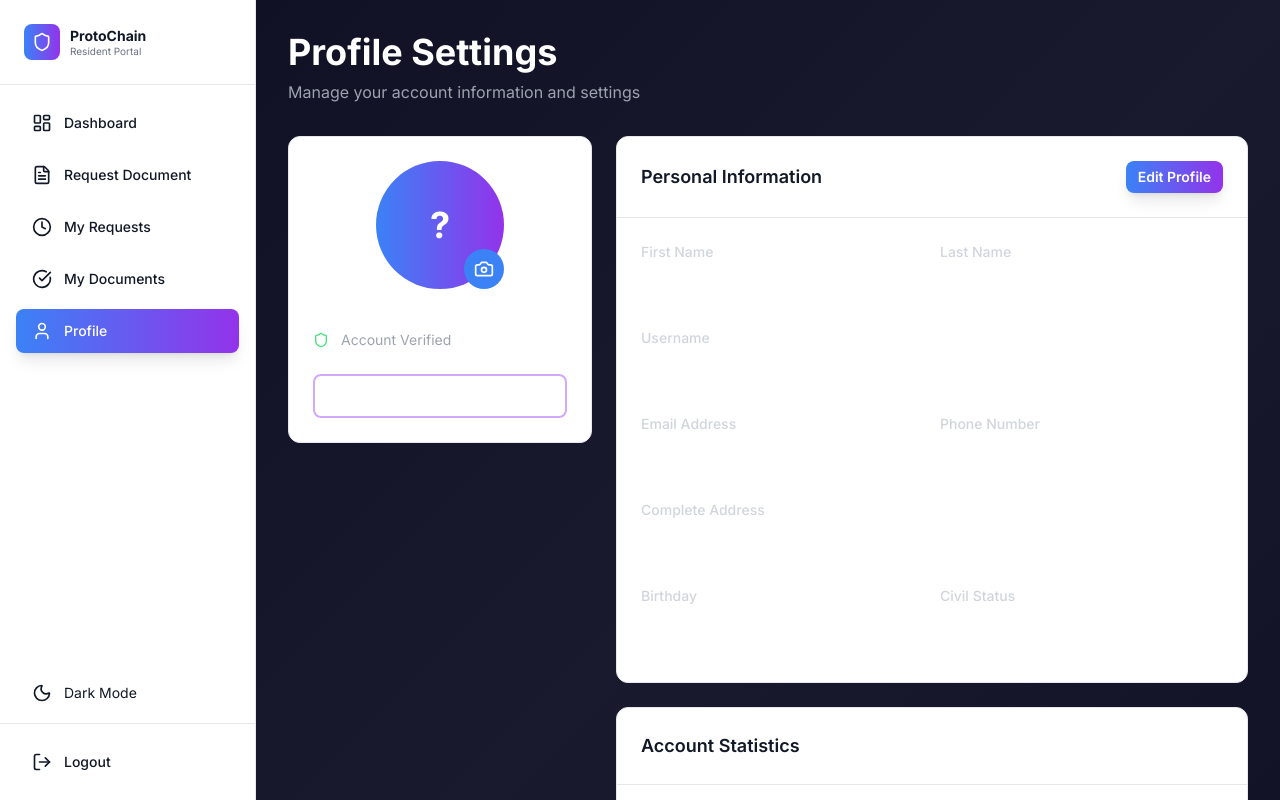
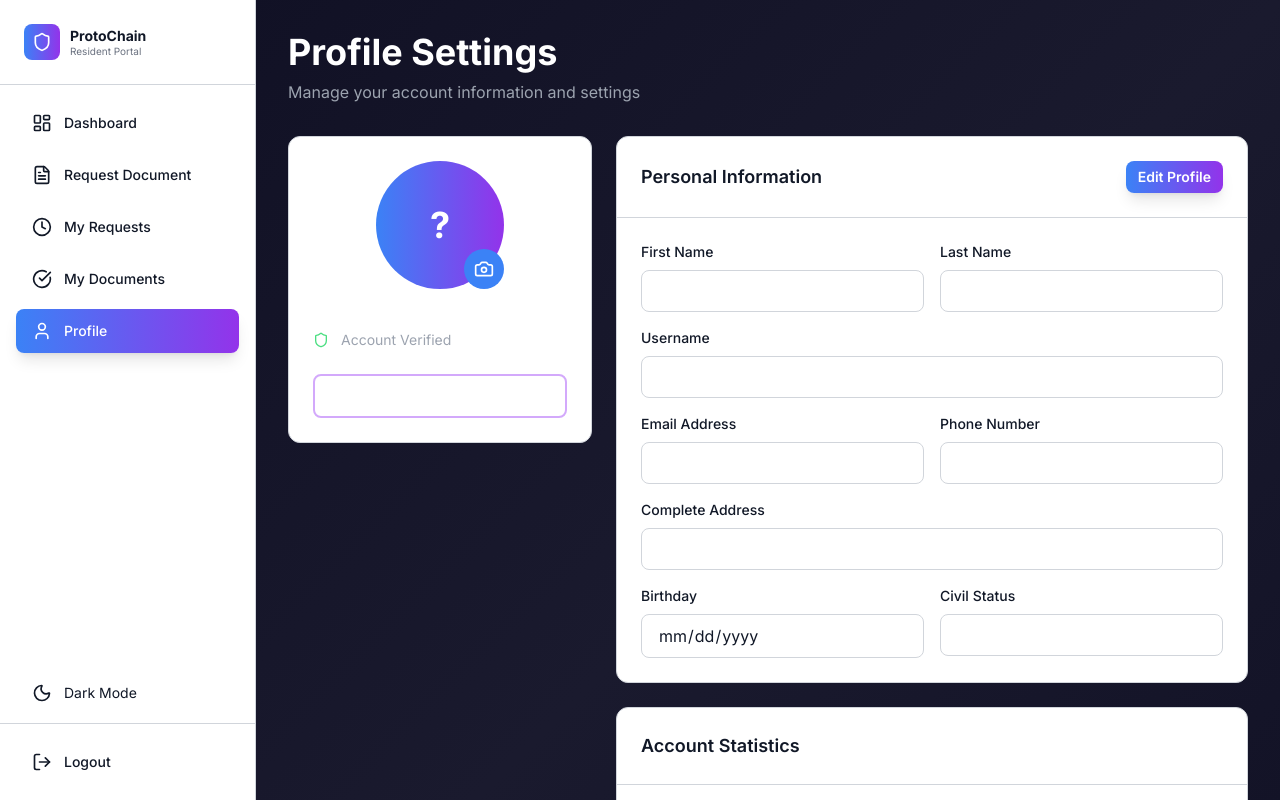
Before and after one commit to KimmelDevs/protochain, a Next.js app: page /profile in a window 1280 px wide. Shown: the top 800 px of the page. Built offline with nearby package versions, Linux system fonts and the light colour scheme; no server answers.

Commit message:
made borders a little dark

```diff
--- a/src/app/(resident)/my-documents/page.tsx
+++ b/src/app/(resident)/my-documents/page.tsx
@@ -117,7 +117,7 @@ export default function MyDocumentsPage() {
             { label: 'With File', value: documents.filter(d => d.file_url).length, icon: <FileText className="w-8 h-8 text-blue-400" /> },
             { label: 'Document Types', value: new Set(documents.map(d => d.type)).size, icon: <FileText className="w-8 h-8 text-purple-400" /> },
           ].map(s => (
-            <div key={s.label} className="bg-white/5 dark:bg-white/10 border border-gray-200 dark:border-white/10 rounded-xl p-4 transition-colors duration-300">
+            <div key={s.label} className="bg-white/5 dark:bg-white/10 border border-gray-300 dark:border-white/10 rounded-xl p-4 transition-colors duration-300">
               <div className="flex items-center justify-between">
                 <div>
                   <div className="text-2xl font-bold text-gray-900 dark:text-white">{s.value}</div>
@@ -133,7 +133,7 @@ export default function MyDocumentsPage() {
         {documents.length > 0 && (
           <motion.div
             initial={{ opacity: 0, y: 20 }} animate={{ opacity: 1, y: 0 }} transition={{ delay: 0.2 }}
-            className="bg-white/5 dark:bg-white/10 border border-gray-200 dark:border-white/10 rounded-xl p-6 mb-6 transition-colors duration-300"
+            className="bg-white/5 dark:bg-white/10 border border-gray-300 dark:border-white/10 rounded-xl p-6 mb-6 transition-colors duration-300"
           >
             <div className="grid grid-cols-1 md:grid-cols-2 gap-4">
               <div className="relative">
@@ -161,7 +161,7 @@ export default function MyDocumentsPage() {
         >
           {documents.length === 0 && (
             <div className="col-span-full">
-              <div className="bg-white/5 dark:bg-white/10 border border-gray-200 dark:border-white/10 rounded-xl p-12 text-center transition-colors duration-300">
+              <div className="bg-white/5 dark:bg-white/10 border border-gray-300 dark:border-white/10 rounded-xl p-12 text-center transition-colors duration-300">
                 <div className="w-20 h-20 bg-white/5 dark:bg-white/10 rounded-full flex items-center justify-center mx-auto mb-6">
                   <FileText className="w-10 h-10 text-gray-500 dark:text-gray-400" />
                 </div>
@@ -179,7 +179,7 @@ export default function MyDocumentsPage() {
 
           {documents.length > 0 && filtered.length === 0 && (
             <div className="col-span-full">
-              <div className="bg-white/5 dark:bg-white/10 border border-gray-200 dark:border-white/10 rounded-xl p-12 text-center transition-colors duration-300">
+              <div className="bg-white/5 dark:bg-white/10 border border-gray-300 dark:border-white/10 rounded-xl p-12 text-center transition-colors duration-300">
                 <Search className="w-10 h-10 text-gray-500 dark:text-gray-400 mx-auto mb-4" />
                 <h3 className="text-lg font-semibold text-gray-900 dark:text-white mb-2">No Results Found</h3>
                 <button
@@ -195,7 +195,7 @@ export default function MyDocumentsPage() {
           {filtered.map((doc) => (
             <div
               key={doc.id}
-              className="bg-white/5 dark:bg-white/10 border border-gray-200 dark:border-white/10 rounded-xl p-6 hover:border-blue-500/30 transition-all transition-colors duration-300 group"
+              className="bg-white/5 dark:bg-white/10 border border-gray-300 dark:border-white/10 rounded-xl p-6 hover:border-blue-500/30 transition-all transition-colors duration-300 group"
             >
               <div className="w-12 h-12 bg-gradient-to-r from-blue-500 to-purple-600 rounded-lg flex items-center justify-center mb-4 group-hover:scale-105 transition-transform">
                 <FileText className="w-6 h-6 text-white" />
--- a/src/app/components/layout/sidebar.tsx
+++ b/src/app/components/layout/sidebar.tsx
@@ -48,10 +48,10 @@ export default function Sidebar() {
   }, [darkMode]);
 
   return (
-    <aside className="w-64 h-screen bg-white dark:bg-[#0f0f23] border-r border-gray-200 dark:border-white/10 flex flex-col sticky top-0">
+    <aside className="w-64 h-screen bg-white dark:bg-[#0f0f23] border-r border-gray-300 dark:border-white/10 flex flex-col sticky top-0">
 
       {/* Logo */}
-      <div className="p-6 border-b border-gray-200 dark:border-white/10 flex-shrink-0">
+      <div className="p-6 border-b border-gray-300 dark:border-white/10 flex-shrink-0">
         <Link href="/" className="flex items-center gap-2.5">
           <div className="w-9 h-9 rounded-lg bg-gradient-to-r from-blue-500 to-purple-600 flex items-center justify-center">
             <Shield className="w-5 h-5 text-white" />
@@ -118,7 +118,7 @@ export default function Sidebar() {
       </div>
 
       {/* Logout */}
-      <div className="p-4 border-t border-gray-200 dark:border-white/10 flex-shrink-0">
+      <div className="p-4 border-t border-gray-300 dark:border-white/10 flex-shrink-0">
         <button
           onClick={() => {
             window.location.href = '/login';
--- a/src/app/components/ui/Card.tsx
+++ b/src/app/components/ui/Card.tsx
@@ -10,7 +10,7 @@ export function Card({ children, className = '', hover = false }: CardProps) {
   return (
     <div
       className={`
-        rounded-xl bg-white dark:bg-white/5 border border-gray-200 dark:border-white/10 backdrop-blur-sm
+        rounded-xl bg-white dark:bg-white/5 border border-gray-300 dark:border-white/10 backdrop-blur-sm
         transition-colors duration-300
         ${hover ? 'hover:border-purple-500/50 hover:shadow-lg hover:shadow-purple-500/20 transition-all duration-300' : ''}
         ${className}
@@ -28,7 +28,7 @@ interface CardHeaderProps {
 
 export function CardHeader({ children, className = '' }: CardHeaderProps) {
   return (
-    <div className={`p-6 border-b border-gray-200 dark:border-white/10 transition-colors duration-300 ${className}`}>
+    <div className={`p-6 border-b border-gray-300 dark:border-white/10 transition-colors duration-300 ${className}`}>
       {children}
     </div>
   );
@@ -67,7 +67,7 @@ interface CardFooterProps {
 
 export function CardFooter({ children, className = '' }: CardFooterProps) {
   return (
-    <div className={`p-6 border-t border-gray-200 dark:border-white/10 transition-colors duration-300 ${className}`}>
+    <div className={`p-6 border-t border-gray-300 dark:border-white/10 transition-colors duration-300 ${className}`}>
       {children}
     </div>
   );
--- a/src/app/components/ui/Input.tsx
+++ b/src/app/components/ui/Input.tsx
@@ -1,3 +1,4 @@
+'use client';
 import React from 'react';
 
 interface InputProps extends React.InputHTMLAttributes<HTMLInputElement> {
@@ -8,26 +9,34 @@ interface InputProps extends React.InputHTMLAttributes<HTMLInputElement> {
 export default function Input({ label, error, className = '', ...props }: InputProps) {
   return (
     <div className="w-full">
+
+      {/* Label */}
       {label && (
-        <label className="block text-sm font-medium text-gray-300 mb-2">
+        <label className="block text-sm font-medium mb-2 text-gray-900 dark:text-gray-300 transition-colors">
           {label}
         </label>
       )}
+
+      {/* Input */}
       <input
         className={`
           w-full px-4 py-2 rounded-lg
-          bg-white/5 border border-white/10
-          text-white placeholder-gray-500
-          focus:outline-none focus:ring-2 focus:ring-purple-500 focus:border-transparent
+          bg-white border border-gray-300 text-gray-900
+          placeholder-gray-500
+          dark:bg-[#1a1a2e] dark:border-white/10 dark:text-white dark:placeholder-gray-400
+          focus:outline-none focus:ring-2 focus:ring-purple-500 focus:border-purple-500
           transition-all duration-200
-          ${error ? 'border-red-500 focus:ring-red-500' : ''}
+          ${error ? 'border-red-500 focus:ring-red-500 focus:border-red-500' : ''}
           ${className}
         `}
         {...props}
       />
+
+      {/* Error */}
       {error && (
-        <p className="mt-1 text-sm text-red-400">{error}</p>
+        <p className="mt-1 text-sm text-red-500">{error}</p>
       )}
+
     </div>
   );
 }
--- a/src/app/components/ui/Select.tsx
+++ b/src/app/components/ui/Select.tsx
@@ -30,7 +30,7 @@ export default function Select({
         {...props}
         className={`
           w-full px-4 py-2 pr-10 rounded-lg appearance-none
-          bg-white text-gray-900 border border-gray-200
+          bg-white text-gray-900 border border-gray-300
           dark:bg-[#1a1a2e] dark:text-white dark:border-white/10
           focus:outline-none focus:ring-2 focus:ring-purple-500 focus:border-purple-500
           transition-colors duration-200
--- a/src/app/components/ui/Table.tsx
+++ b/src/app/components/ui/Table.tsx
@@ -8,7 +8,7 @@ interface TableProps {
 export function Table({ children, className = '' }: TableProps) {
   return (
     <div className="overflow-x-auto">
-      <table className={`w-full border border-gray-200 dark:border-white/10 transition-colors duration-300 ${className}`}>
+      <table className={`w-full border border-gray-300 dark:border-white/10 transition-colors duration-300 ${className}`}>
         {children}
       </table>
     </div>
@@ -22,7 +22,7 @@ interface TableHeaderProps {
 
 export function TableHeader({ children, className = '' }: TableHeaderProps) {
   return (
-    <thead className={`border-b border-gray-200 dark:border-white/10 transition-colors duration-300 ${className}`}>
+    <thead className={`border-b border-gray-300 dark:border-white/10 transition-colors duration-300 ${className}`}>
       {children}
     </thead>
   );
@@ -51,7 +51,7 @@ export function TableRow({ children, className = '', hover = true }: TableRowPro
   return (
     <tr
       className={`
-        border-b border-gray-200 dark:border-white/10 transition-colors duration-300
+        border-b border-gray-300 dark:border-white/10 transition-colors duration-300
         ${hover ? 'hover:bg-gray-100 dark:hover:bg-white/5 transition-colors duration-300' : ''}
         ${className}
       `}
```
Also changed, not shown: src/app/(resident)/dashboard/page.tsx (+7 -7 lines).
